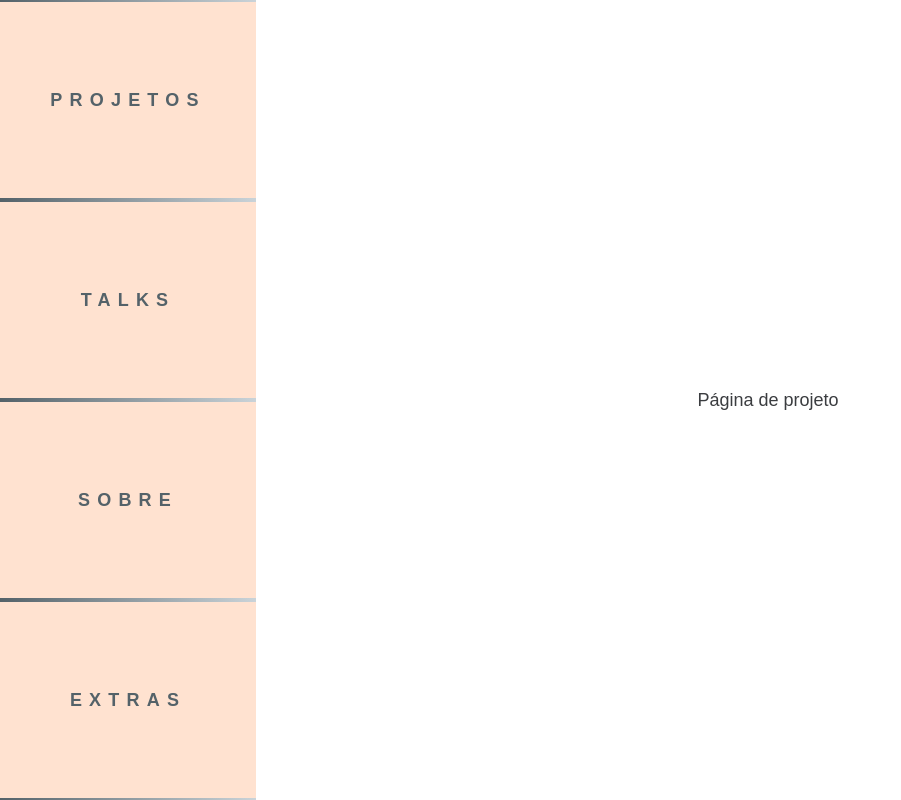
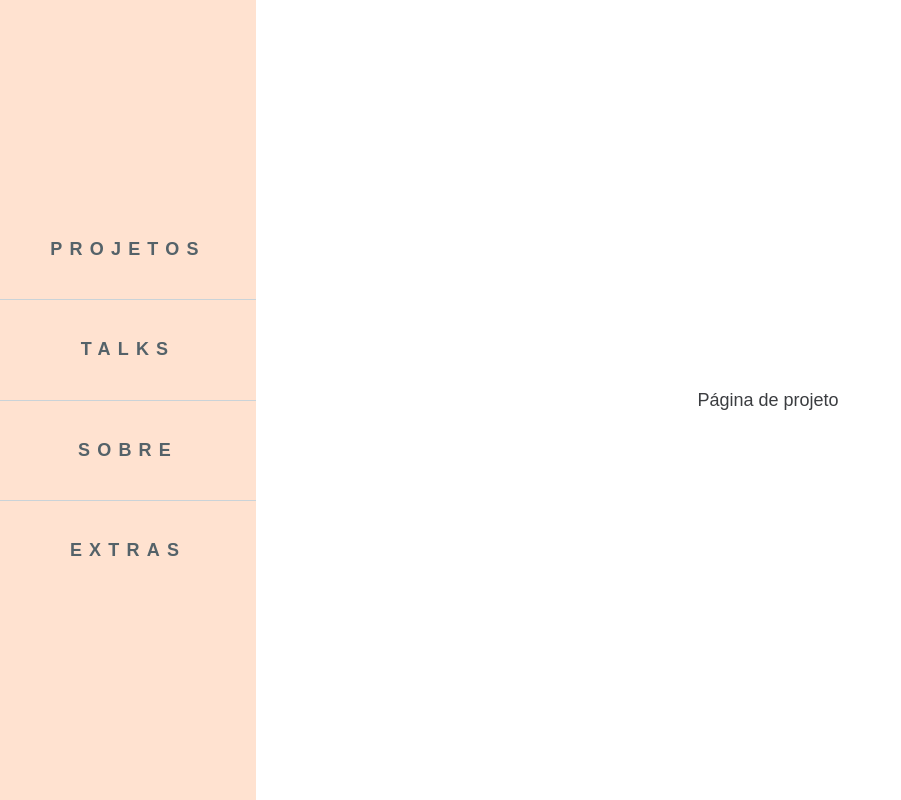
Before and after one commit to liviaab/page, a React app: page /projects in a window 1280 px wide. Shown: the whole page, without its empty margins (0-901 px from the left). Built offline with nearby package versions, Linux system fonts and the light colour scheme; a web font is replaced by a local one.

Commit message:
Change menu style

```diff
--- a/src/components/molecules/menu/Menu.scss
+++ b/src/components/molecules/menu/Menu.scss
@@ -17,6 +17,8 @@
   }
 
   .side-bar-menu__nav {
+    @include flex-display($flex-flow: column);
+    background-color: $color-tuft-bush;
     height: 100%;
     width: 100%;
 
@@ -32,22 +34,25 @@
 
       @include respond-above(md) {
         @include flex-display($flex-flow: column nowrap);
+        height: 50%;
       }
 
       .menu-item__wrapper {
         @include flex-display($flex-flow: column);
         width: 100%;
         height: 100%;
-        background-image: linear-gradient(
-          to bottom, $color-nevada, $color-loblolly);
+        border-right: 1px solid #CAD3D8;
 
         @include respond-above(md) {
           height: 25%;
           flex-flow: row nowrap;
-          background-image: linear-gradient(
-            to right, $color-nevada, $color-loblolly);
+          border: none;
+          border-bottom: 1px solid #CAD3D8;
         }
 
+        &:last-child {
+          border: none;
+        }
         .menu-item__content {
           background-color: $color-tuft-bush;
           height: 100%;
@@ -65,7 +70,6 @@
           }
 
           @include respond-above(md) {
-            // background-color: $color-manhattan;
             text-transform: uppercase;
             letter-spacing: 0.4em;
             font-weight: bold;
@@ -74,7 +78,6 @@
           }
         }
       }
-
     }
   }
 }
```
